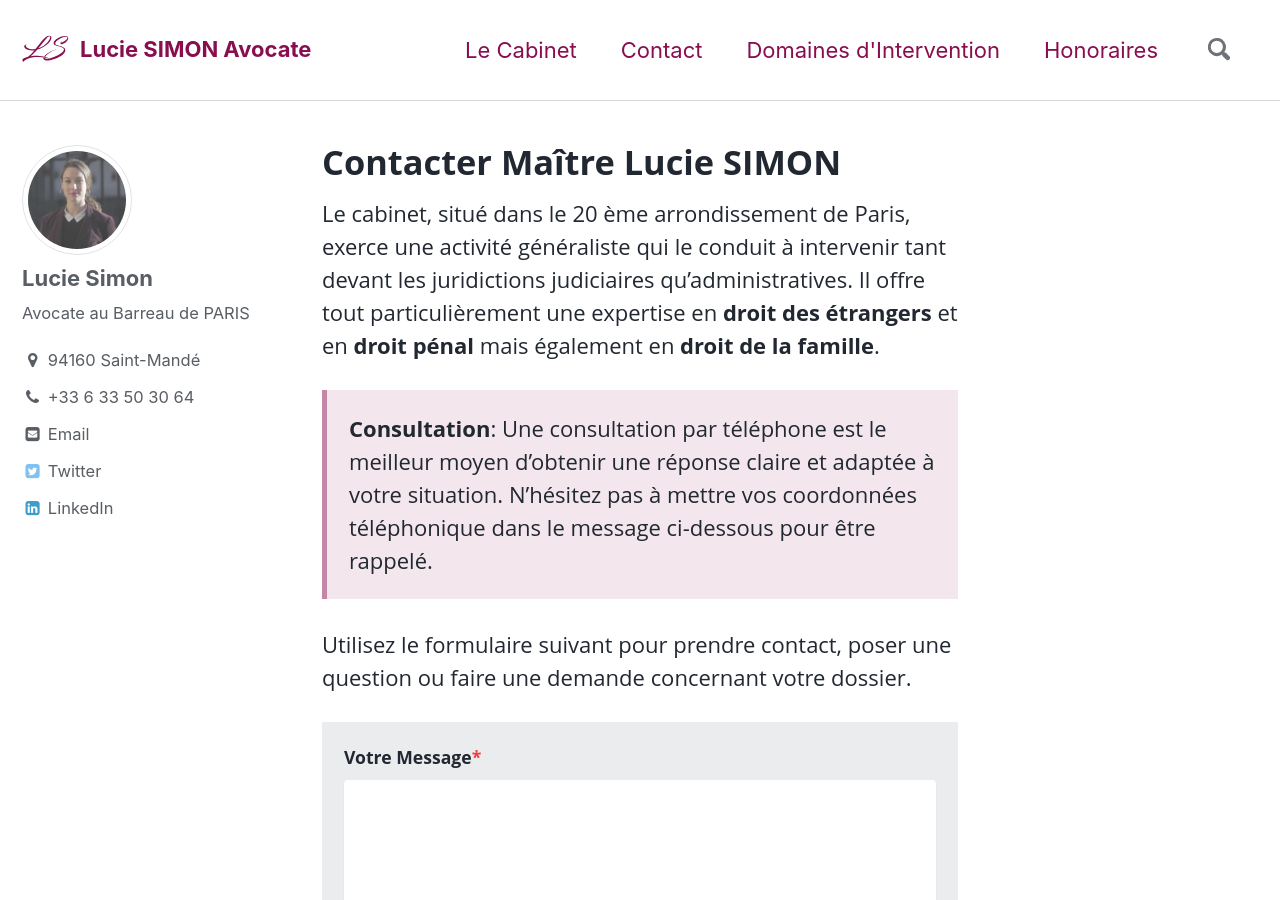
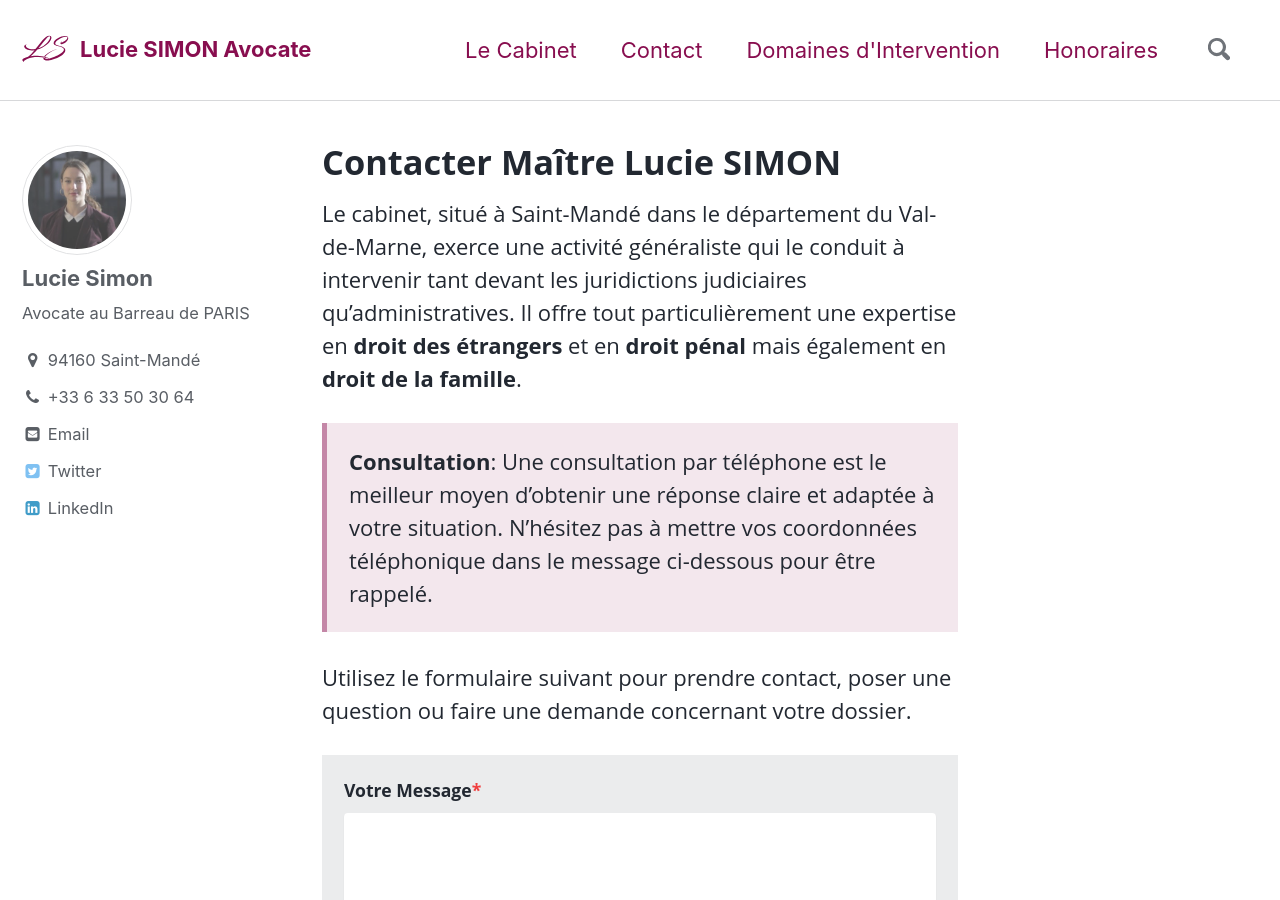
Before and after one commit to luciesimonavocate/luciesimonavocate.github.io, a Jekyll site: the page built from _pages/contact.md, in a window 1280 px wide and 900 px high. Built offline with Jekyll 4.4.1, drawn with Linux system fonts in a browser that asks for light colours.

Commit message:
Update Address

```diff
--- a/_pages/contact.md
+++ b/_pages/contact.md
@@ -5,7 +5,7 @@ sitemap: true
 permalink: /contact/
 ---
 
-Le cabinet, situé dans le 20 ème arrondissement de Paris, exerce une activité généraliste qui le conduit à intervenir tant devant les juridictions judiciaires qu’administratives.
+Le cabinet, situé à Saint-Mandé dans le département du Val-de-Marne, exerce une activité généraliste qui le conduit à intervenir tant devant les juridictions judiciaires qu’administratives.
 Il offre tout particulièrement une expertise en **droit des étrangers** et en **droit pénal** mais également en **droit de la famille**.
 
 **Consultation**: Une consultation par téléphone est le meilleur moyen d’obtenir une réponse claire et adaptée à votre situation.
```
